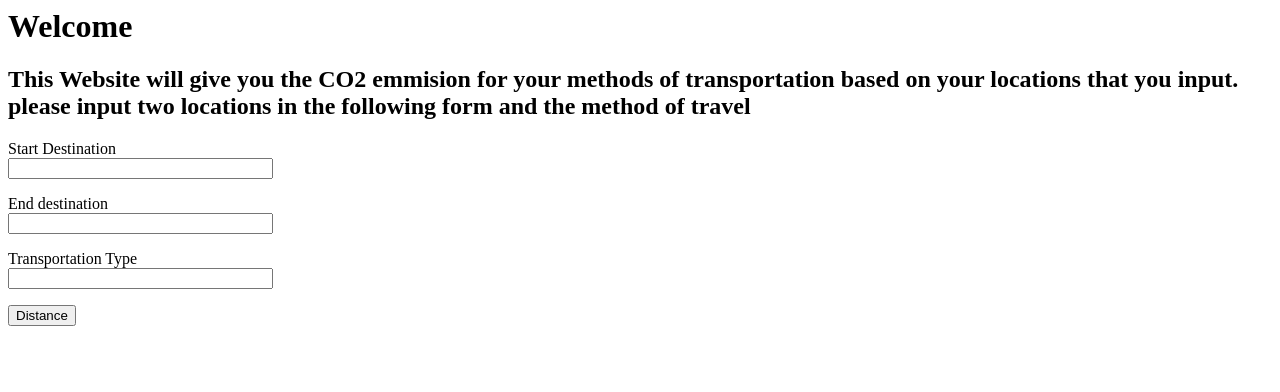
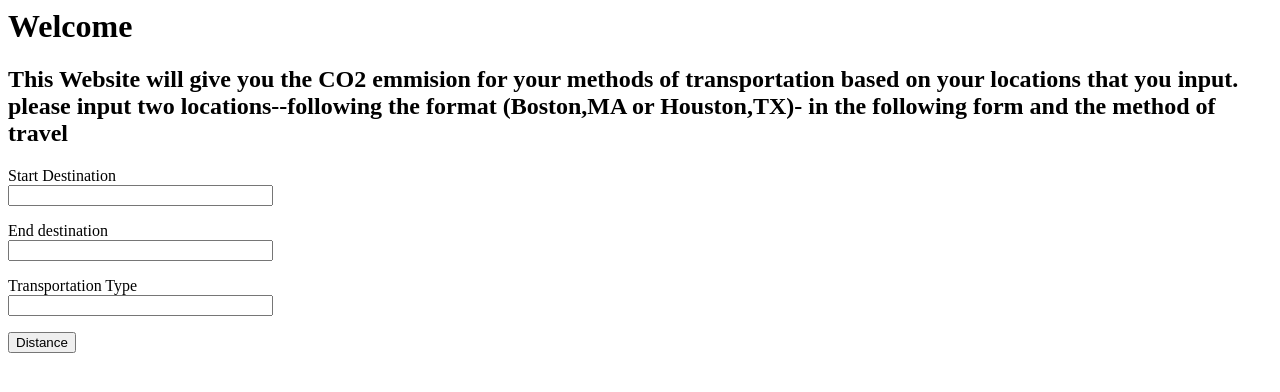
Before and after one commit to lreyesmedrano1/final-project, a Flask app: page / in a window 1280 px wide. Shown: the top 392 px of the page. Run offline with Flask 2, Linux system fonts and the light colour scheme.

Commit message:
Update signin.html
direction updates

```diff
--- a/templates/signin.html
+++ b/templates/signin.html
@@ -2,7 +2,7 @@
 
 <h1>Welcome</h1>
 <h2>This Website will give you the CO2 emmision for your methods of transportation based on your locations that you input.
-    please input two locations in the following form and the method of travel </h2>
+    please input two locations--following the format (Boston,MA or Houston,TX)- in the following form and the method of travel </h2>
 <form action="{{url_for('data')}}" method="post">
     <p>
         {{form.start.label}} <br>
```
